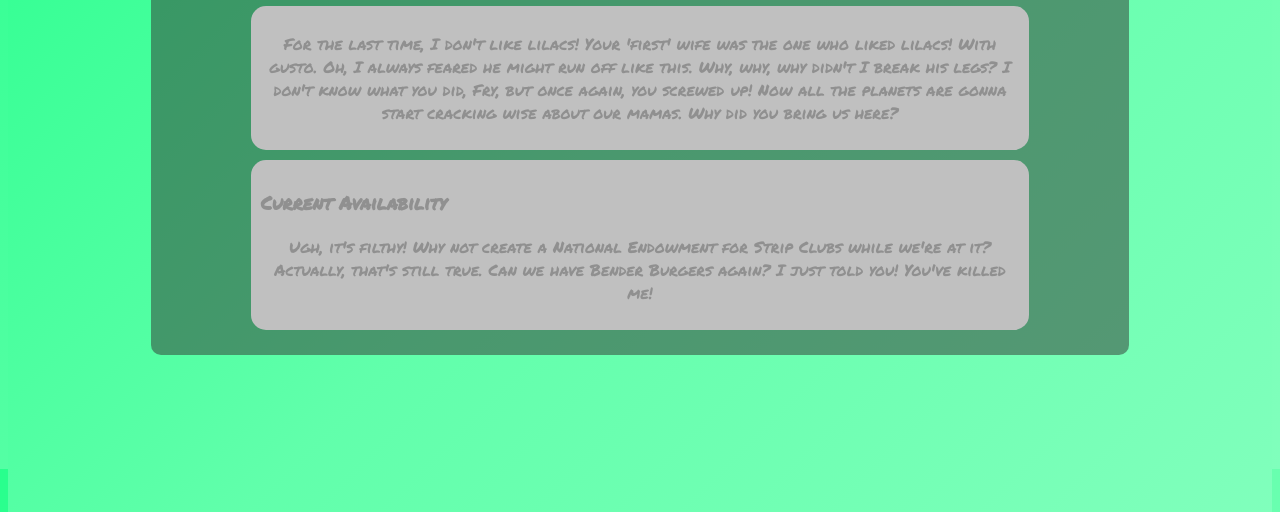
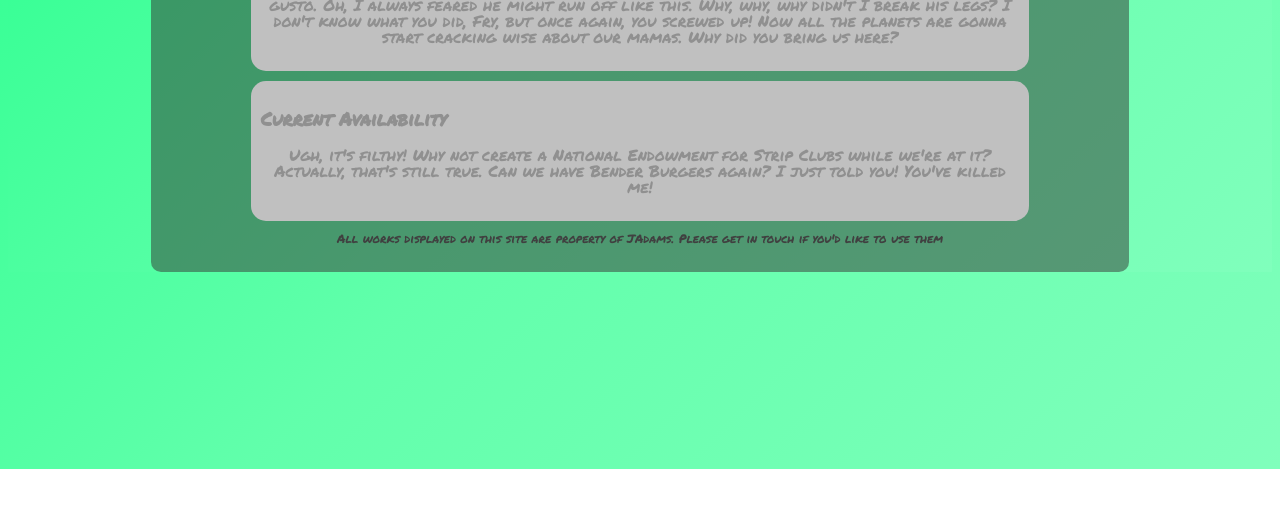
Before and after one commit to akulbaba/jadams, a plain HTML site: page contact.html in a window 1280 px wide. Shown: the part 331-843 px from the top of the page. After the commit the page ends 800 px from the top, so only its background shows below. Drawn offline with Linux system fonts and the light colour scheme.

Commit message:
applied background fix and footer to all pages

```diff
--- a/contact.html
+++ b/contact.html
@@ -4,6 +4,7 @@
 <head>
 <title>J Adams</title>
 <link rel="stylesheet" type="text/css" href="stylesheet.css"/>
+<link rel="stylesheet" type="text/css" href="reset.css"/>
 <link href='http://fonts.googleapis.com/css?family=Permanent+Marker' rel='stylesheet' type='text/css'>
 </head>
 <body>
@@ -32,6 +33,7 @@
 			<h3>Current Availability</h3>
 			<p>Ugh, it's filthy! Why not create a National Endowment for Strip Clubs while we're at it? Actually, that's still true. Can we have Bender Burgers again? I just told you! You've killed me!</p>
 		</div>
+		<p class="footer">All works displayed on this site are property of JAdams. Please get in touch if you'd like to use them</p>
 
 
 	</div>
--- a/stylesheet.css
+++ b/stylesheet.css
@@ -7,7 +7,8 @@ html, body {
 	font-family: "permanent marker", Georgia, serif;
 	color: #909090;
 	text-align: center;
-	height: 100%;
+	height: auto;
+	min-height: 100%;
 }
 
 @font-face {
```
Also changed, not shown: about.html (+2 -0 lines), portfolio.html (+2 -0 lines).
